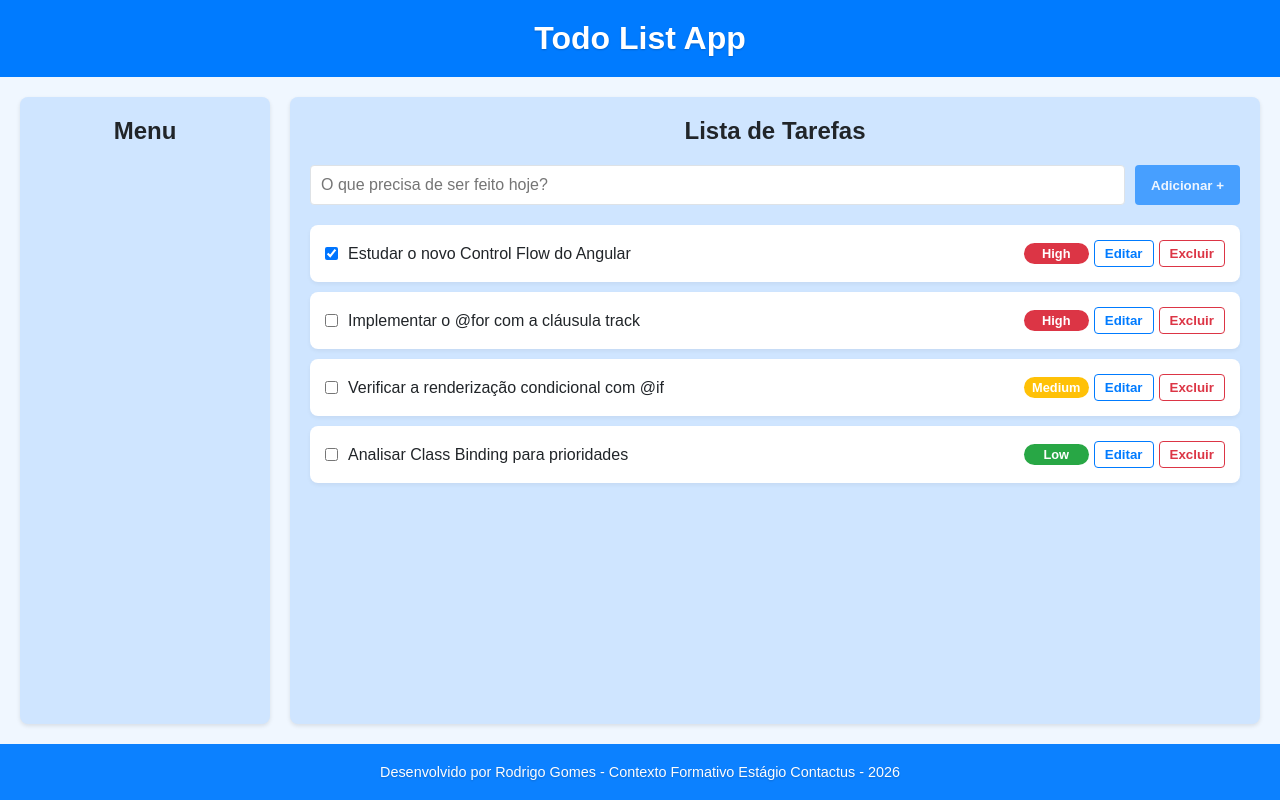
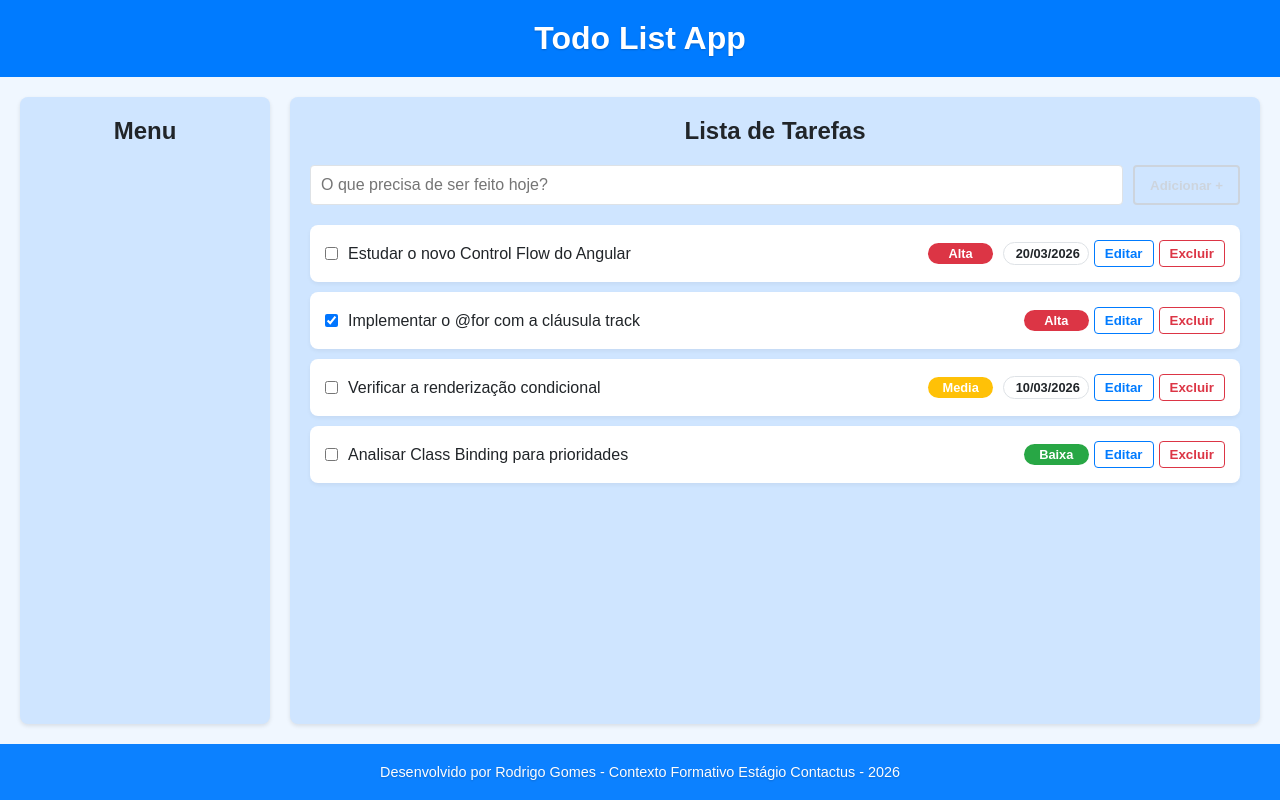
Before and after one commit to rodrigogomes-dev/Contactus_TodoList_Fullstack, an Angular app: page / in a window 1280 px wide. Built offline with nearby package versions, Linux system fonts and the light colour scheme.

Commit message:
criação de serviços e injeçãdos mesmos, alterações ao UI estéticas

```diff
--- a/src/app/app.css
+++ b/src/app/app.css
@@ -14,6 +14,7 @@
   background-color: #f0f7ff;
   border-radius: 8px;
   border: 1px solid #cfe5ff;
+  width: 100%;
 }
 
 .task-edit-form input[type="text"] {
@@ -34,43 +35,49 @@
 /* Estilo para os botões de editar, salvar e cancelar */
 .edit-button,
 .save-button,
-.cancel-button {
+.cancel-button,
+.close-button,
+.delete-button {
   padding: 8px 12px;
   border-radius: 4px;
   cursor: pointer;
   font-weight: bold;
-  transition: all 0.2s ease;
-  border: 1px solid transparent;
+  transition: all 0.3s ease;
+  border: 2px solid transparent;
+  background-color: transparent;
 }
 
 .edit-button {
-  background-color: #007bff;
-  color: white;
   border-color: #007bff;
+  color: #007bff;
 }
 
 .edit-button:hover {
-  background-color: #0056b3;
+  background-color: #007bff;
+  color: white;
+  box-shadow: 0 2px 4px rgba(0, 123, 255, 0.3);
 }
 
 .save-button {
-  background-color: #28a745;
-  color: white;
   border-color: #28a745;
+  color: #28a745;
 }
 
 .save-button:hover {
-  background-color: #218838;
+  background-color: #28a745;
+  color: white;
+  box-shadow: 0 2px 4px rgba(40, 167, 69, 0.3);
 }
 
 .cancel-button {
-  background-color: #dc3545;
-  color: white;
   border-color: #dc3545;
+  color: #dc3545;
 }
 
 .cancel-button:hover {
-  background-color: #c82333;
+  background-color: #dc3545;
+  color: white;
+  box-shadow: 0 2px 4px rgba(220, 53, 69, 0.3);
 }
 
 aside {
@@ -103,12 +110,19 @@ section h2 {
     display: flex; /* ATIVA O FLEXBOX! */
     justify-content: space-between; /* Coloca espaço máximo entre os itens (info vs actions) */
     align-items: center; /* Alinha os itens verticalmente ao centro */
-
     background-color: var(--clr-card);
     padding: 15px;
     margin-bottom: 10px; /* Espaço entre os cards */
     border-radius: 8px;
     box-shadow: 0 2px 4px rgba(0,0,0,0.05);
+    transition: all 0.3s ease;
+    cursor: pointer;
+}
+
+.task-card:hover {
+    box-shadow: 0 6px 12px rgba(0, 123, 255, 0.2);
+    transform: translateY(-2px);
+    background-color: #f8fbff;
 }
 
 .task-info {
@@ -150,6 +164,7 @@ section h2 {
 .task-actions .delete-button:hover {
     background-color: #dc3545;
     color: white;
+    box-shadow: 0 2px 4px rgba(220, 53, 69, 0.3);
 }
 
 /* Estilo do Formulário de Adicionar Tarefa */
@@ -169,24 +184,25 @@ section h2 {
 }
 
 .task-form-container button {
-    background-color: var(--clr-primary);
-    color: var(--clr-card);
+    background-color: transparent;
+    color: var(--clr-primary);
     padding: 10px 15px;
-    border: 1px solid transparent;
+    border: 2px solid var(--clr-primary);
     border-radius: 4px;
     cursor: pointer;
     font-weight: bold;
-    transition: all 0.2s ease;
+    transition: all 0.3s ease;
 }
 
 .task-form-container button:hover {
-    background-color: var(--clr-card);
-    color: var(--clr-primary);
-    border-color: var(--clr-primary);
+    background-color: var(--clr-primary);
+    color: var(--clr-card);
+    box-shadow: 0 2px 4px rgba(0, 123, 255, 0.3);
 }
 
 .task-form-container button:disabled {
-    background-color: var(--clr-primary);
+    border-color: #ccc;
+    color: #ccc;
     opacity: 0.65;
     cursor: not-allowed;
 }
@@ -216,14 +232,71 @@ section h2 {
     display: inline-block;
 }
 
-.priority-low .priority-label{
+.priority-baixa .priority-label{
     background-color: #28a745;
 }
 
-.priority-medium .priority-label{
+.priority-media .priority-label{
     background-color: #ffc107;
 }
 
-.priority-high .priority-label{
+.priority-alta .priority-label{
     background-color: #dc3545;
 }
+
+.due-date {
+  background-color: transparent;
+  border: 1px solid var(--clr-border);
+  padding: 3px 8px;
+  border-radius: 12px;
+  font-size: 0.8em;
+  font-weight: 600;
+  color: var(--clr-text);
+  margin-left: 10px;
+}
+
+.task-details {
+  background-color: #f8fbff;
+  padding: 15px;
+  border-left: 4px solid var(--clr-primary);
+  margin-top: -10px;
+  margin-bottom: 10px;
+  border-radius: 4px;
+  animation: slideIn 0.3s ease;
+  display: flex;
+  flex-direction: column;
+}
+
+.task-details p {
+  margin-bottom: 10px;
+  color: var(--clr-text);
+}
+
+@keyframes slideIn {
+  from {
+    opacity: 0;
+    transform: translateY(-10px);
+  }
+  to {
+    opacity: 1;
+    transform: translateY(0);
+  }
+}
+
+.close-button {
+  border-color: #dc3545;
+  color: #dc3545;
+  margin-top: 10px;
+  align-self: flex-end;
+}
+
+.close-button:hover {
+  background-color: #dc3545;
+  color: white;
+  box-shadow: 0 4px 8px rgba(220, 53, 69, 0.3);
+  transform: scale(1.05);
+}
+
+.close-button:active {
+  transform: scale(0.98);
+}
--- a/src/app/app.html
+++ b/src/app/app.html
@@ -17,50 +17,69 @@
         type="text"
         id="taskInput"
         placeholder="O que precisa de ser feito hoje?"
-        [(ngModel)]="newTask"
+        [(ngModel)]="novoTitulo"
         (keyup.enter)="addTask()"
       >
-      <button (click)="addTask()" [disabled]="newTask.trim() === ''">Adicionar +</button>
+      <button (click)="addTask()" [disabled]="novoTitulo.trim() === ''">Adicionar +</button>
     </div>
 
     <!-- Container da Lista de Tarefas -->
     <div class="task-list-container">
       @for (task of tasks(); track task.id) {
-        <div class="task-card">
+        <div class="task-card" (click)="selectTask(task)">
+          @if (editingTask() !== task) {
             <div class="task-info">
               <input
                 type="checkbox"
-              [checked]="task.status=== 'completed'"
+                [checked]="task.estado === 'concluido'"
                 (change)="toggleStatus(task.id)"
               >
-            <label [class.completed]="task.status === 'completed'">{{ task.name }}</label>
+              <label [class.completed]="task.estado === 'concluido'">{{ task.titulo }}</label>
             </div>
 
             <div class="task-meta">
-            <span [class]="'priority-' + task.priority">
-              <span class ="priority-label">{{ task.priority }}</span>
+              <span [class]="'priority-' + task.prioridade">
+                <span class ="priority-label">{{ task.prioridade }}</span>
               </span>
+              @if (task.data_vencimento) {
+                <span class="due-date">
+                  {{ task.data_vencimento | date:'dd/MM/yyyy' }}
+                </span>
+              }
             </div>
 
             <div class="task-actions">
               <button class="edit-button" (click)="editTask(task)">Editar</button>
               <button class="delete-button" (click)="deleteTask(task.id)">Excluir</button>
             </div>
-        </div>
+          } @else {
+            <div class="task-edit-form">
+              <input type="text" [(ngModel)]="tarefaEditada()!.titulo">
+              <textarea [(ngModel)]="tarefaEditada()!.descricao"></textarea>
+              <select [ngModel]="tarefaEditada()!.estado" (ngModelChange)="updateEstado($event)">
+                <option value="pendente">Pendente</option>
+                <option value="concluido">Concluído</option>
+              </select>
+              <select [ngModel]="tarefaEditada()!.prioridade" (ngModelChange)="updatePrioridade($event)">
+                <option value="baixa">Baixa</option>
+                <option value="media">Média</option>
+                <option value="alta">Alta</option>
+              </select>
+              <input type="date" [ngModel]="tarefaEditada()!.data_vencimento | date:'yyyy-MM-dd'" (ngModelChange)="updateDueDate($event)">
 
-        <!-- Formulário de Edição -->
-        @if (editingTask() === task) {
-          <div class="task-edit-form">
-            <input
-              type="text"
-              [(ngModel)]="editedTaskName"
-              (keyup.enter)="saveTask()"
-              (keyup.escape)="cancelEdit()"
-            >
               <div class="task-edit-actions">
                 <button class="save-button" (click)="saveTask()">Salvar</button>
                 <button class="cancel-button" (click)="cancelEdit()">Cancelar</button>
               </div>
+            </div>
+          }
+        </div>
+        @if (selectedTask() === task && editingTask() !== task) {
+          <div class="task-details">
+            <p><strong>Descrição:</strong> {{ task.descricao || 'N/A' }}</p>
+            <p><strong>Categoria ID:</strong> {{ task.id_categoria }}</p>
+            <p><strong>Data de Criação:</strong> {{ task.data_criacao | date:'dd/MM/yyyy HH:mm' }}</p>
+            <button class="close-button" (click)="selectTask(task)">Fechar</button>
           </div>
         }
       } @empty {
--- a/src/app/app.ts
+++ b/src/app/app.ts
@@ -1,75 +1,110 @@
-import { Component, signal } from '@angular/core';
+import { CommonModule } from '@angular/common';
+import { Component, inject, signal } from '@angular/core';
 import { FormsModule } from '@angular/forms';
-
-interface Task {
-  id: number;
-  name: string;
-  status: 'open' | 'completed';
-  priority: 'low' | 'medium' | 'high';
-}
+import { TaskService, Tarefa} from './services/task';
 
 @Component({
   selector: 'app-root',
-  standalone: true,            // <-- Isto é o que o torna um componente standalone
-  imports: [FormsModule],        // <-- Isto permite usar o ngModel no template
+  standalone: true,
+  imports: [FormsModule, CommonModule],
   templateUrl: './app.html',
   styleUrls: ['./app.css'],
 })
-export class App { // <-- A classe que está a ser exportada
-  tasks = signal<Task[]>([
-    { id: 1, name: 'Estudar o novo Control Flow do Angular', status: 'completed', priority: 'high' },
-    { id: 2, name: 'Implementar o @for com a cláusula track', status: 'open', priority: 'high' },
-    { id: 3, name: 'Verificar a renderização condicional com @if', status: 'open', priority: 'medium' },
-    { id: 4, name: 'Analisar Class Binding para prioridades', status: 'open', priority: 'low' },
-  ]);
+export class App {
+  private taskService = inject(TaskService);
+  tasks = signal<Tarefa[]>([]);
+  editingTask = signal<Tarefa | null>(null);
+  selectedTask = signal<Tarefa | null>(null);
+  tarefaEditada = signal<Tarefa | null>(null);
 
-  newTask: string = '';
-  editingTask = signal<Task | null>(null);
-  editedTaskName: string = '';
+  novoTitulo: string = '';
+
+  constructor() {
+    this.tasks.set(this.taskService.getTasks());
+  }
 
   addTask() {
-    if (this.newTask.trim() !== '') {
-      const newTask: Task = {
-        id: Date.now(),
-        name: this.newTask,
-        status: 'open',
-        priority: 'low',
+    if (this.novoTitulo.trim() !== '') {
+      const maxId = this.tasks().reduce((max, task) => task.id > max ? task.id : max, 0);
+      const newTask: Tarefa = {
+        id: maxId + 1,
+        id_utilizador: 1, // default user id
+        titulo: this.novoTitulo,
+        descricao: 'Lorem ipsum dolor sit amet, consectetur adipiscing elit. Nulla euismod, nisl eget aliquam ultricies, nunc nisl aliquet nunc, eget aliquam nisl nisl eu nisl.',
+        estado: 'pendente',
+        prioridade: 'media',
+        data_vencimento: null,
+        data_criacao: new Date(),
+        id_categoria: 1, // default category
       };
-      this.tasks.update(tasks => [...tasks, newTask]);
-      this.newTask = '';
+      this.taskService.addTask(newTask);
+      this.tasks.set(this.taskService.getTasks());
+      this.novoTitulo = '';
     }
   }
 
   deleteTask(id: number) {
-    this.tasks.update(tasks => tasks.filter((task: Task) => task.id !== id));
+    this.taskService.deleteTask(id);
+    this.tasks.set(this.taskService.getTasks());
   }
 
   toggleStatus(id: number) {
-    this.tasks.update(tasks =>
-      tasks.map((task: Task) =>
-        task.id === id ? { ...task, status: task.status === 'open' ? 'completed' : 'open'} : task
-      )
-    );
+    const task = this.tasks().find(task => task.id === id);
+    if (task) {
+      const newEstado: Tarefa['estado'] = task.estado === 'pendente' ? 'concluido' : 'pendente';
+      const updatedTask: Tarefa = { ...task, estado: newEstado };
+      this.taskService.updateTask(updatedTask);
+      this.tasks.set(this.taskService.getTasks());
+    }
   }
 
-  editTask(task: Task) {
+  selectTask(task: Tarefa) {
+    if (this.selectedTask() === task) {
+      this.selectedTask.set(null);
+    } else {
+      this.selectedTask.set(task);
+    }
+  }
+
+  editTask(task: Tarefa) {
     this.editingTask.set(task);
-    this.editedTaskName = task.name;
+    this.tarefaEditada.set({ ...task });
   }
 
   saveTask() {
-    if (this.editingTask()) {
-      this.tasks.update(tasks =>
-        tasks.map((task: Task) =>
-          task.id === this.editingTask()!.id ? { ...task, name: this.editedTaskName } : task
-        )
-      );
+    if (this.editingTask() && this.tarefaEditada() && this.tarefaEditada()!.titulo.trim() !== '') {
+      this.taskService.updateTask(this.tarefaEditada()!);
+      this.tasks.set(this.taskService.getTasks());
       this.cancelEdit();
     }
   }
 
   cancelEdit() {
     this.editingTask.set(null);
-    this.editedTaskName = '';
+    this.tarefaEditada.set(null);
+  }
+
+  updateDueDate(dateString: string) {
+    if (this.tarefaEditada()) {
+      const newDate = dateString ? new Date(dateString + 'T00:00:00') : null;
+      this.tarefaEditada.set({
+        ...this.tarefaEditada()!,
+        data_vencimento: newDate,
+      });
+    }
+  }
+
+  updateEstado(estado: string) {
+    this.tarefaEditada.update(task => {
+      if (!task) return null;
+      return { ...task, estado: estado as 'pendente' | 'concluido' };
+    });
+  }
+
+  updatePrioridade(prioridade: string) {
+    this.tarefaEditada.update(task => {
+      if (!task) return null;
+      return { ...task, prioridade: prioridade as 'baixa' | 'media' | 'alta' };
+    });
   }
 }
--- /dev/null
+++ b/src/app/services/task.ts
@@ -0,0 +1,44 @@
+import { Injectable } from '@angular/core';
+
+export interface Tarefa {
+  id: number;
+  id_utilizador: number;
+  titulo: string;
+  descricao: string | null;
+  estado: 'pendente' | 'concluido';
+  prioridade: 'baixa' | 'media' | 'alta';
+  data_vencimento: Date | null;
+  data_criacao: Date;
+  id_categoria: number | null;
+}
+
+@Injectable({
+  providedIn: 'root',
+})
+export class TaskService {
+  private tarefas: Tarefa[] = [
+    { id: 1, id_utilizador: 1, titulo: 'Estudar o novo Control Flow do Angular', descricao: 'Lorem ipsum dolor sit amet, consectetur adipiscing elit. Nulla euismod, nisl eget aliquam ultricies, nunc nisl aliquet nunc, eget aliquam nisl nisl eu nisl.', prioridade: 'alta', estado: 'pendente', data_vencimento: new Date('2026-03-20'), data_criacao: new Date(), id_categoria: 1 },
+    { id: 2, id_utilizador: 1, titulo: 'Implementar o @for com a cláusula track', descricao: 'Lorem ipsum dolor sit amet, consectetur adipiscing elit. Nulla euismod, nisl eget aliquam ultricies, nunc nisl aliquet nunc, eget aliquam nisl nisl eu nisl.', prioridade: 'alta', estado: 'concluido', data_vencimento: null, data_criacao: new Date(), id_categoria: 1 },
+    { id: 3, id_utilizador: 1, titulo: 'Verificar a renderização condicional', descricao: 'Lorem ipsum dolor sit amet, consectetur adipiscing elit. Nulla euismod, nisl eget aliquam ultricies, nunc nisl aliquet nunc, eget aliquam nisl nisl eu nisl.',  prioridade: 'media', estado: 'pendente', data_vencimento: new Date('2026-03-10'), data_criacao: new Date(), id_categoria: 2 },
+    { id: 4, id_utilizador: 1, titulo: 'Analisar Class Binding para prioridades', descricao: 'Lorem ipsum dolor sit amet, consectetur adipiscing elit. Nulla euismod, nisl eget aliquam ultricies, nunc nisl aliquet nunc, eget aliquam nisl nisl eu nisl.', prioridade: 'baixa', estado: 'pendente', data_vencimento: null, data_criacao: new Date(), id_categoria: 2 },
+  ];
+
+  getTasks(): Tarefa[] {
+    return this.tarefas;
+  }
+
+  addTask(task: Tarefa) {
+    this.tarefas.push(task);
+  }
+
+  deleteTask(id: number) {
+    this.tarefas = this.tarefas.filter(task => task.id !== id);
+  }
+
+  updateTask(updatedTask: Tarefa) {
+    const index = this.tarefas.findIndex(task => task.id === updatedTask.id);
+    if (index !== -1) {
+      this.tarefas[index] = updatedTask;
+    }
+  }
+}
```
Also changed, not shown: 2 other files (tests, documents, lock files or other folders). Lines whose indentation alone changed are shown as unchanged.
